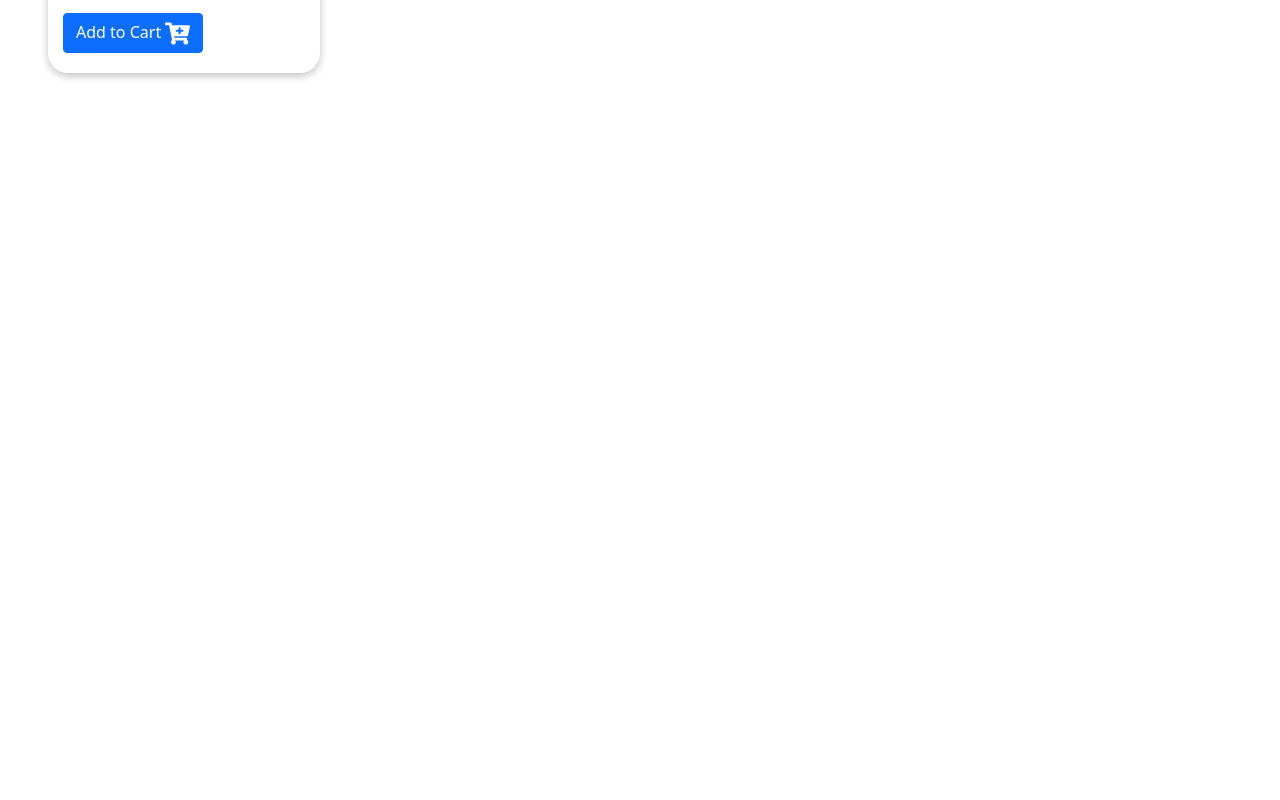
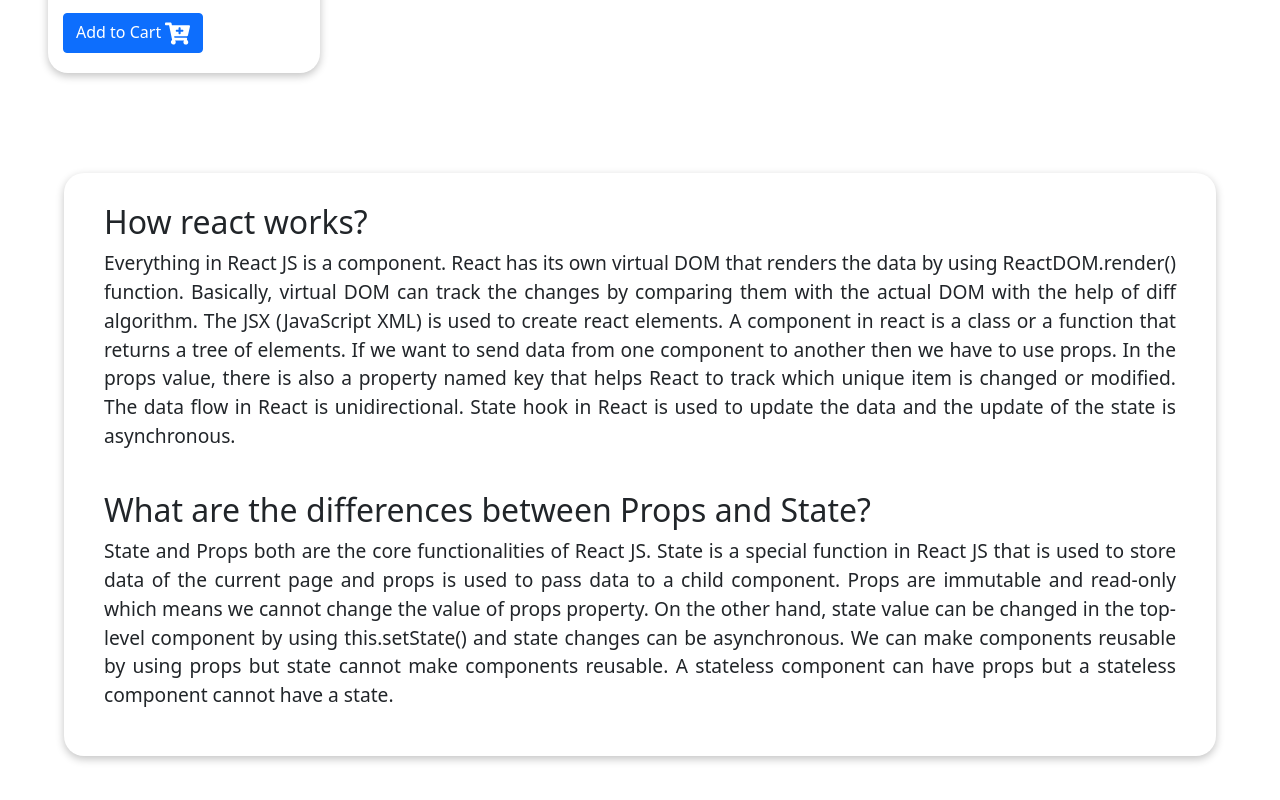
Before and after one commit to ishtiyak98/lucky-store, a React (Create React App) app: page / in a window 1280 px wide. Shown: the part 1596-2396 px from the top of the page. Before the commit the page ends 1769 px from the top, so only its background shows below. Built offline with nearby package versions, Linux system fonts and the light colour scheme.

Commit message:
answer added

```diff
--- a/src/App.js
+++ b/src/App.js
@@ -1,5 +1,6 @@
 import "bootstrap/dist/css/bootstrap.min.css";
 import "./App.css";
+import QuestionsBlog from "./Components/QuestionsBlog/QuestionsBlog";
 import Shop from "./Components/Shop/Shop";
 
 function App() {
@@ -7,6 +8,7 @@ function App() {
     <div>
       <h1 className="text-center my-2">Bag Packer</h1>
       <Shop></Shop>
+      <QuestionsBlog></QuestionsBlog>
     </div>
   );
 }
--- a/src/Components/ChosenItem/ChosenItem.js
+++ b/src/Components/ChosenItem/ChosenItem.js
@@ -7,7 +7,7 @@ const ChosenItem = ({ chosenItem, removeChosenItem }) => {
       {chosenItem.map((item) => (
         <div className="chosen-item" key={item.id}>
           <h5>Chosen Item is: </h5>
-          <div className="cart-item d-flex align-items-center">
+          <div className="cart-item d-flex align-items-center ms-2">
             <div className="cart-img-container">
               <img src={item.image} alt="" />
             </div>
--- /dev/null
+++ b/src/Components/QuestionsBlog/QuestionsBlog.css
@@ -0,0 +1,17 @@
+.blog-area{
+    width: 90%;
+    margin: 0 auto;
+    margin-bottom: 50px;
+    padding: 30px 40px;
+    border-radius: 20px;
+    box-shadow: rgba(0, 0, 0, 0.24) 0px 3px 8px;
+}
+
+.answer-container:first-child{
+    margin-bottom: 40px;
+}
+
+.answer-container p{
+    font-size: 1.2rem;
+    text-align: justify;
+}
--- /dev/null
+++ b/src/Components/QuestionsBlog/QuestionsBlog.js
@@ -0,0 +1,42 @@
+import React from "react";
+import "./QuestionsBlog.css";
+
+const QuestionsBlog = () => {
+  return (
+    <div className="blog-area">
+      <div className="answer-container">
+        <h2>How react works?</h2>
+        <p>
+          Everything in React JS is a component. React has its own virtual DOM
+          that renders the data by using ReactDOM.render() function. Basically,
+          virtual DOM can track the changes by comparing them with the actual
+          DOM with the help of diff algorithm. The JSX (JavaScript XML) is used
+          to create react elements. A component in react is a class or a
+          function that returns a tree of elements. If we want to send data from
+          one component to another then we have to use props. In the props
+          value, there is also a property named key that helps React to track
+          which unique item is changed or modified. The data flow in React is
+          unidirectional. State hook in React is used to update the data and the
+          update of the state is asynchronous.
+        </p>
+      </div>
+
+      <div className="answer-container">
+        <h2>What are the differences between Props and State?</h2>
+        <p>
+          State and Props both are the core functionalities of React JS. State
+          is a special function in React JS that is used to store data of the
+          current page and props is used to pass data to a child component.
+          Props are immutable and read-only which means we cannot change the
+          value of props property. On the other hand, state value can be changed
+          in the top-level component by using this.setState() and state changes
+          can be asynchronous. We can make components reusable by using props
+          but state cannot make components reusable. A stateless component can
+          have props but a stateless component cannot have a state.
+        </p>
+      </div>
+    </div>
+  );
+};
+
+export default QuestionsBlog;
--- a/src/Components/Shop/Shop.js
+++ b/src/Components/Shop/Shop.js
@@ -31,11 +31,12 @@ const Shop = () => {
 
   //!--------- Choose Cart randomly -----------
   const chooseCartItem = () => {
-    if (cartItems) {
-      const randomNumber = Math.round(Math.random() * 3);
+    console.log(cartItems);
+    if (cartItems.length > 0) {
+      const randomNumber = Math.round(Math.random() * (cartItems.length - 1));
       console.log(randomNumber);
       setChosenItem([cartItems[randomNumber]]);
-    } else {
+    } else if (cartItems.length === 0) {
       alert("Cart is empty !!");
     }
   };
```
